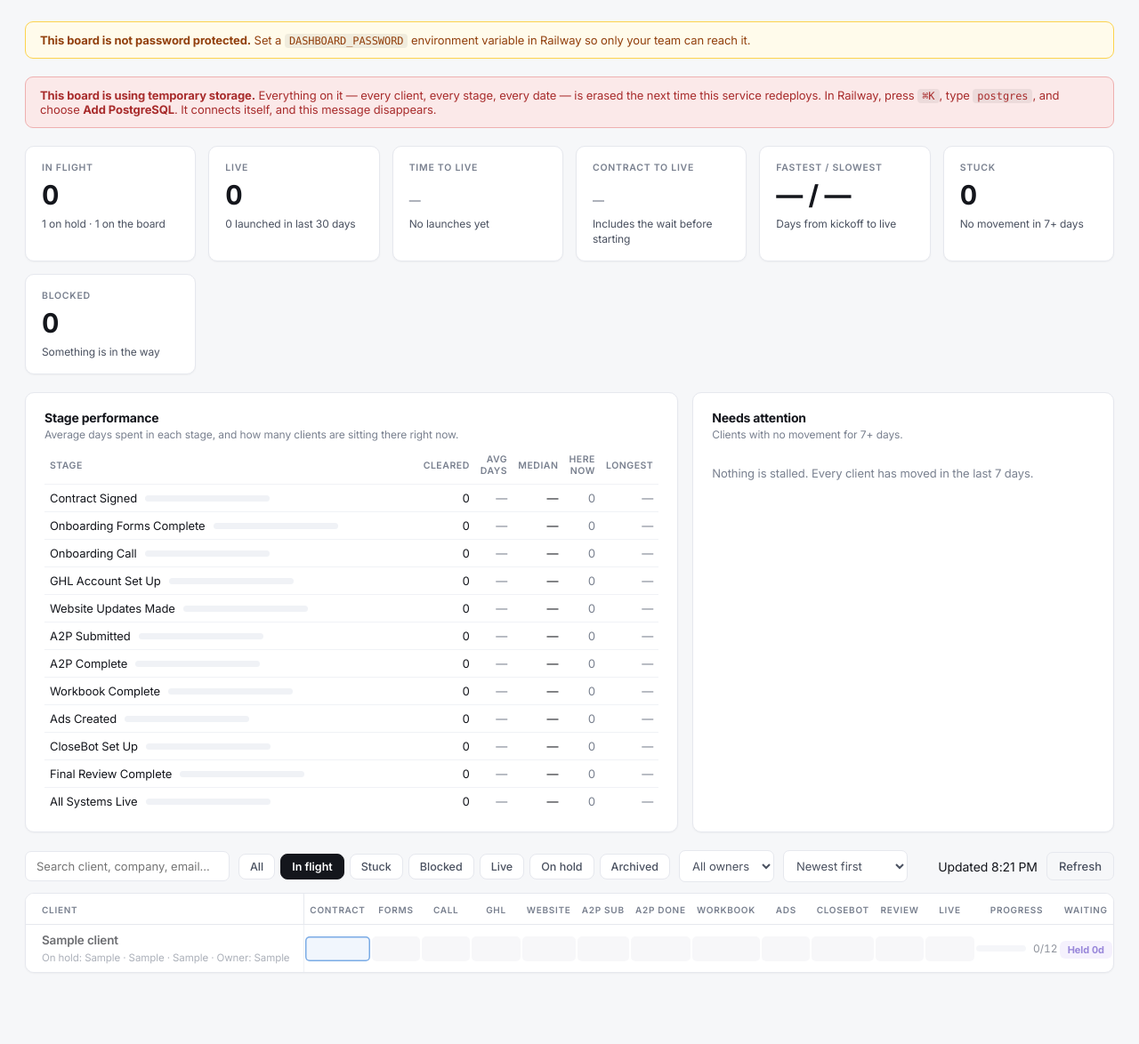
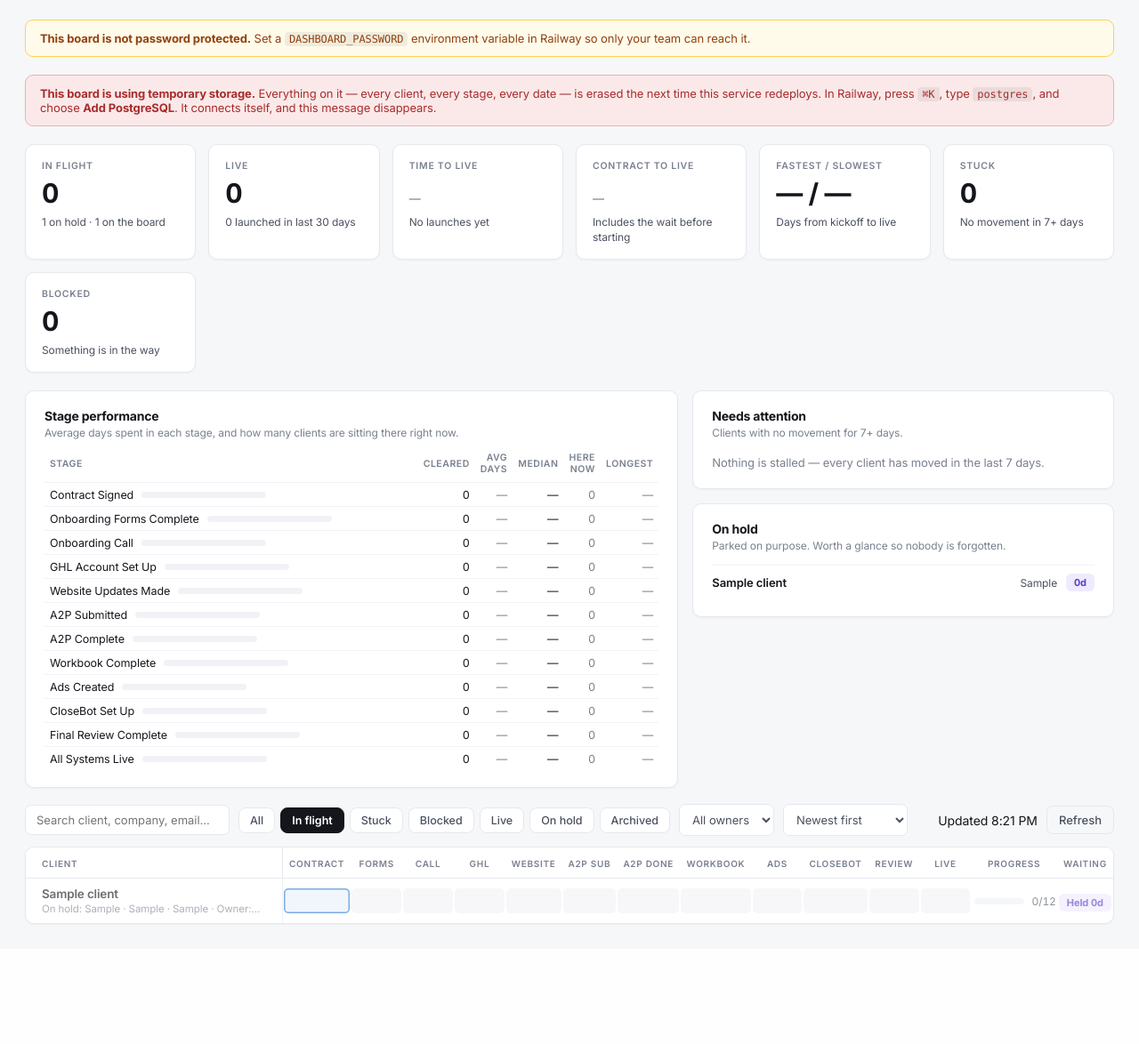
Before and after one commit to sstahl36/efs-ad-generator, a Flask app: page /onboarding in a window 1280 px wide. Shown: the part 63-1237 px from the top of the page at 89% size. After the commit the page ends 1103 px from the top, so only its background shows below. Run offline with Flask 3, Linux system fonts and the light colour scheme; tables that the repository leaves empty hold one stand-in row (values such as "Sample post"); some libraries are stand-ins or nearby versions.

Commit message:
Reclaim the empty column beside the stage table
The two panels sat in a grid row that stretched both to the height of the
taller one, so Needs attention rendered as a mostly-empty box whenever few
clients were stalled — which is most of the time, and the whole point of that
panel. Cards now size to their own content.

The space that frees up goes to an On hold list rather than nothing. Held
clients are the ones most easily forgotten, since the feature deliberately
removes them from the alerts, so putting them where the eye already goes
covers that gap. It hides itself when nobody is held.

Also: a long hold reason was wrapping and making that client's row taller than
every other, so row meta truncates with the full text on hover; stage rows are
a little denser; and the dead padding under the board is gone.

```diff
--- a/onboarding-board/templates/dashboard.html
+++ b/onboarding-board/templates/dashboard.html
@@ -141,7 +141,7 @@
     .btn.danger { background: var(--surface); color: var(--block-fg); border: 1px solid var(--block-line); }
     .btn.danger:hover { background: var(--block-bg); }
 
-    main { padding: 24px 28px 80px; max-width: 1680px; margin: 0 auto; }
+    main { padding: 22px 28px 28px; max-width: 1680px; margin: 0 auto; }
 
     .banner {
       background: var(--warn-bg); border: 1px solid var(--warn-line); color: var(--warn-ink);
@@ -186,10 +186,12 @@
     .panels {
       display: grid;
       grid-template-columns: 1.55fr 1fr;
+      align-items: start;
       gap: 16px;
-      margin-bottom: 20px;
+      margin-bottom: 18px;
     }
     @media (max-width: 1100px) { .panels { grid-template-columns: 1fr; } }
+    .side-col { display: flex; flex-direction: column; gap: 16px; }
 
     .card {
       background: var(--surface); border: 1px solid var(--line);
@@ -208,7 +210,7 @@
     }
     table.stagetable th:first-child { text-align: left; }
     table.stagetable td {
-      padding: 7px 6px; font-size: 13px; border-top: 1px solid var(--line-soft);
+      padding: 5.5px 6px; font-size: 12.5px; border-top: 1px solid var(--line-soft);
       text-align: right; color: var(--ink); white-space: nowrap;
     }
     table.stagetable td:first-child { text-align: left; width: 100%; }
@@ -235,12 +237,15 @@
     }
     .attn-row:hover .attn-name { color: var(--blue); }
     .attn-name { font-weight: 600; font-size: 13px; flex: 1; }
-    .attn-stage { font-size: 12px; color: var(--ink-2); }
+    .attn-stage {
+      font-size: 12px; color: var(--ink-2); white-space: nowrap;
+      overflow: hidden; text-overflow: ellipsis; max-width: 22ch;
+    }
     .attn-days {
       font-size: 12px; font-weight: 700; color: var(--block-fg);
       background: var(--block-bg); padding: 3px 8px; border-radius: 5px; white-space: nowrap;
     }
-    .empty { font-size: 13px; color: var(--ink-3); padding: 14px 0; }
+    .empty { font-size: 13px; color: var(--ink-3); padding: 4px 0 2px; }
 
     /* ── Toolbar ─────────────────────────────────────────────── */
     .toolbar {
@@ -305,7 +310,10 @@
       display: block; margin-bottom: 2px; letter-spacing: -0.012em;
     }
     .who-name:hover { color: var(--blue); }
-    .who-meta { font-size: 11.5px; color: var(--ink-3); }
+    .who-meta {
+      font-size: 11.5px; color: var(--ink-3); display: block;
+      white-space: nowrap; overflow: hidden; text-overflow: ellipsis; max-width: 34ch;
+    }
 
     .cell {
       width: 100%; min-width: 54px; height: 28px; border-radius: 5px;
@@ -515,10 +523,17 @@
         <p class="card-sub">Average days spent in each stage, and how many clients are sitting there right now.</p>
         <div id="stageTable"></div>
       </div>
-      <div class="card">
-        <h2>Needs attention</h2>
-        <p class="card-sub" id="attnSub">Clients parked at the same stage too long.</p>
-        <div id="attention"></div>
+      <div class="side-col">
+        <div class="card">
+          <h2>Needs attention</h2>
+          <p class="card-sub" id="attnSub">Clients parked at the same stage too long.</p>
+          <div id="attention"></div>
+        </div>
+        <div class="card" id="holdCard" style="display:none">
+          <h2>On hold</h2>
+          <p class="card-sub">Parked on purpose. Worth a glance so nobody is forgotten.</p>
+          <div id="holdList"></div>
+        </div>
       </div>
     </div>
 
@@ -693,6 +708,7 @@
       renderKpis();
       renderStageTable();
       renderAttention();
+      renderHolds();
       render();
       document.getElementById('lastSync').textContent =
         'Updated ' + new Date().toLocaleTimeString([], { hour: 'numeric', minute: '2-digit' });
@@ -784,13 +800,28 @@
     document.getElementById('stageTable').innerHTML = html;
   }
 
+  function renderHolds() {
+    const held = CLIENTS.filter(c => c.on_hold && !c.archived);
+    const card = document.getElementById('holdCard');
+    if (!held.length) { card.style.display = 'none'; return; }
+    card.style.display = '';
+    document.getElementById('holdList').innerHTML = held.map(c =>
+      '<div class="attn-row" onclick="openDrawer(' + c.id + ')">' +
+        '<span class="attn-name">' + esc(c.name) + '</span>' +
+        '<span class="attn-stage" title="' + esc(c.hold_reason || '') + '">' +
+          esc(c.hold_reason || c.current_stage_label) + '</span>' +
+        '<span class="hold-badge">' + (c.hold_days !== null ? c.hold_days + 'd' : '') + '</span>' +
+      '</div>'
+    ).join('');
+  }
+
   function renderAttention() {
     const list = STATS.stuck_clients || [];
     document.getElementById('attnSub').textContent =
       'Clients with no movement for ' + STATS.stuck_after_days + '+ days.';
     if (!list.length) {
       document.getElementById('attention').innerHTML =
-        '<p class="empty">Nothing is stalled. Every client has moved in the last ' +
+        '<p class="empty">Nothing is stalled &mdash; every client has moved in the last ' +
         STATS.stuck_after_days + ' days.</p>';
       return;
     }
@@ -881,10 +912,12 @@
     }
 
     document.getElementById('boardBody').innerHTML = rows.map(c => {
-      const meta = [
+      const metaParts = [
         c.on_hold ? 'On hold' + (c.hold_reason ? ': ' + c.hold_reason : '') : null,
         c.company, c.brand, c.owner ? 'Owner: ' + c.owner : null
-      ].filter(Boolean).join(' &middot; ');
+      ].filter(Boolean);
+      const meta = metaParts.join(' &middot; ');
+      const metaPlain = metaParts.join(' · ');
 
       const cells = STAGES.map(s => {
         const st = c.stages[s.key];
@@ -911,7 +944,7 @@
       return '<tr' + (c.on_hold ? ' class="held"' : '') + '>' +
         '<td class="who-col">' +
           '<span class="who-name" onclick="openDrawer(' + c.id + ')">' + esc(c.name) + '</span>' +
-          '<span class="who-meta">' + (meta || '&nbsp;') + '</span>' +
+          '<span class="who-meta" title="' + esc(metaPlain) + '">' + (meta || '&nbsp;') + '</span>' +
         '</td>' + cells +
         '<td><div class="prog-wrap"><div class="prog-bar"><span style="width:' + c.progress + '%"></span></div>' +
         '<span class="prog-num">' + c.done_count + '/' + c.stage_count + '</span></div></td>' +
```
